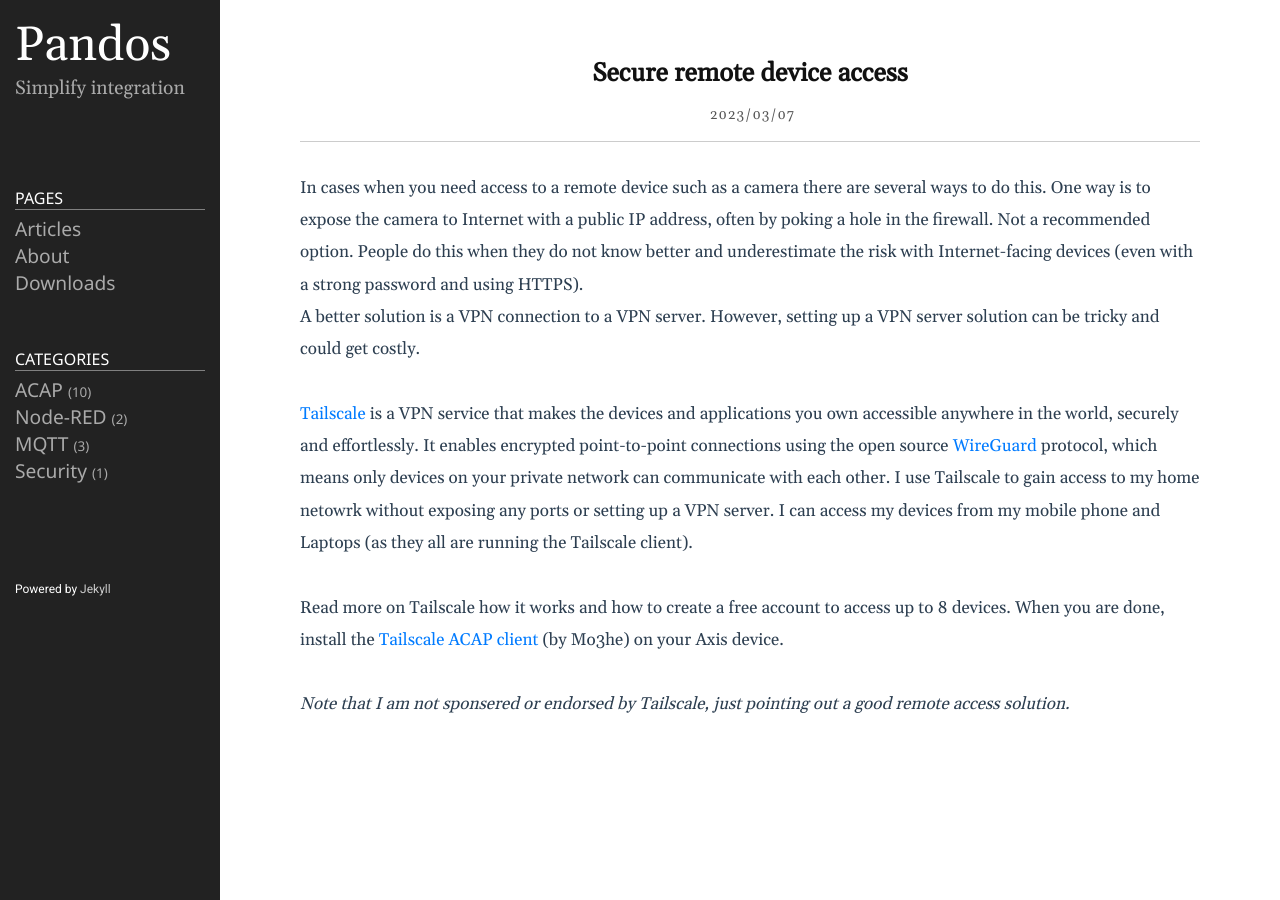
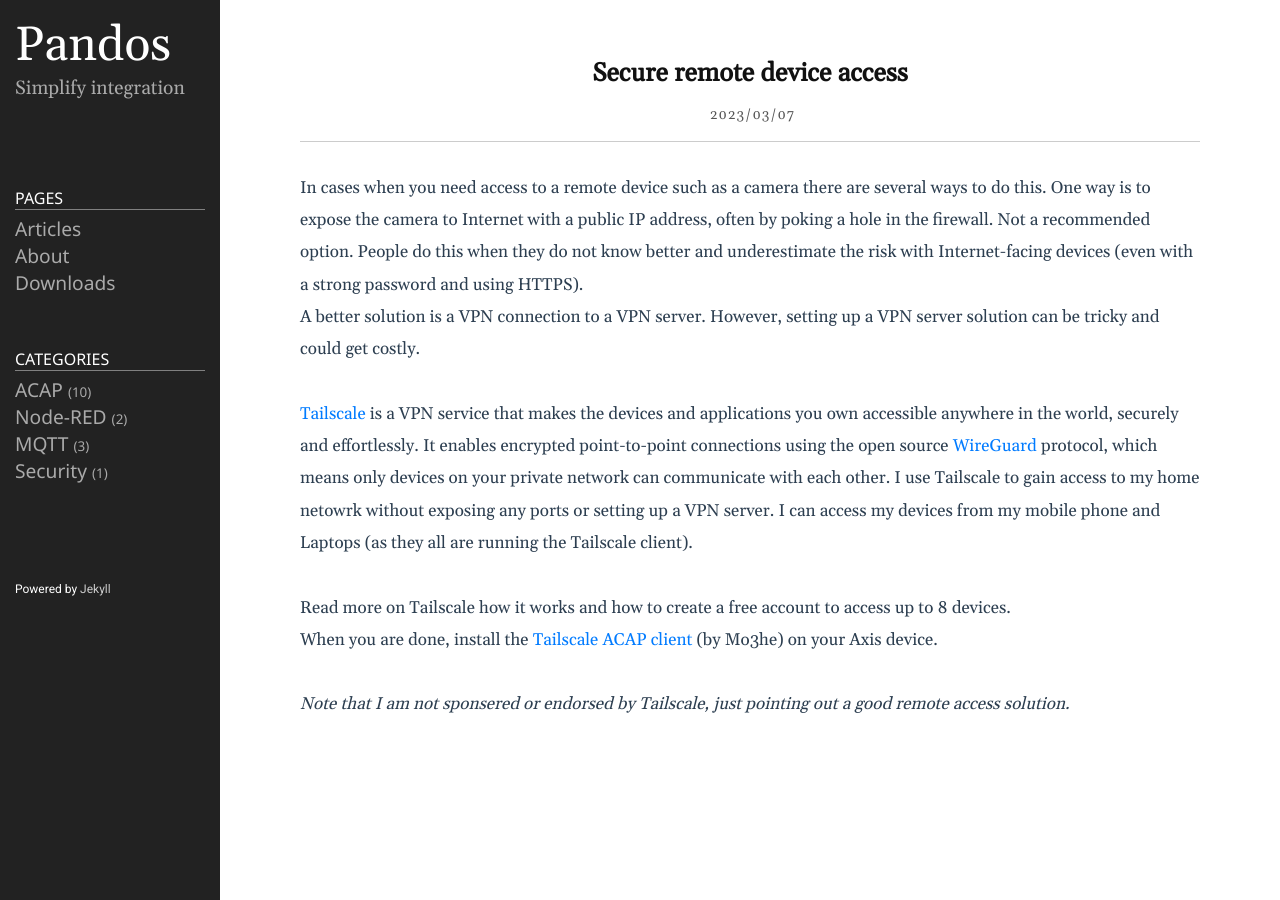
Before and after one commit to pandosme/pandosme.github.io, a Jekyll site: the page built from docs/_posts/2023-03-08-Tailscale.md, in a window 1280 px wide. Built offline with Jekyll 4.4.1, drawn with Linux system fonts in a browser that asks for light colours; part of the change alters nothing that is shown.

```diff
--- a/docs/_posts/2023-03-08-Tailscale.md
+++ b/docs/_posts/2023-03-08-Tailscale.md
@@ -12,6 +12,7 @@ A better solution is a VPN connection to a VPN server.  However, setting up a VP
 [Tailscale](https://tailscale.com/) is a VPN service that makes the devices and applications you own accessible anywhere in the world, securely and effortlessly. It enables encrypted point-to-point connections using the open source [WireGuard](https://www.wireguard.com/) protocol, which means only devices on your private network can communicate with each other.  I use Tailscale to gain access to my home netowrk without exposing any ports or setting up a VPN server.  I can access my devices from my mobile phone and Laptops (as they all are running the Tailscale client).
  \
  \
- Read more on Tailscale how it works and how to create a free account to access up to 8 devices.  When you are done, install the [Tailscale ACAP client](https://github.com/Mo3he) (by Mo3he) on your Axis device.
+ Read more on Tailscale how it works and how to create a free account to access up to 8 devices.\
+ When you are done, install the [Tailscale ACAP client]([https://github.com/Mo3he](https://github.com/Mo3he/Axis_Cam_Tailscale)) (by Mo3he) on your Axis device.
  \
 _Note that I am not sponsered or endorsed by Tailscale, just pointing out a good remote access solution._
```
